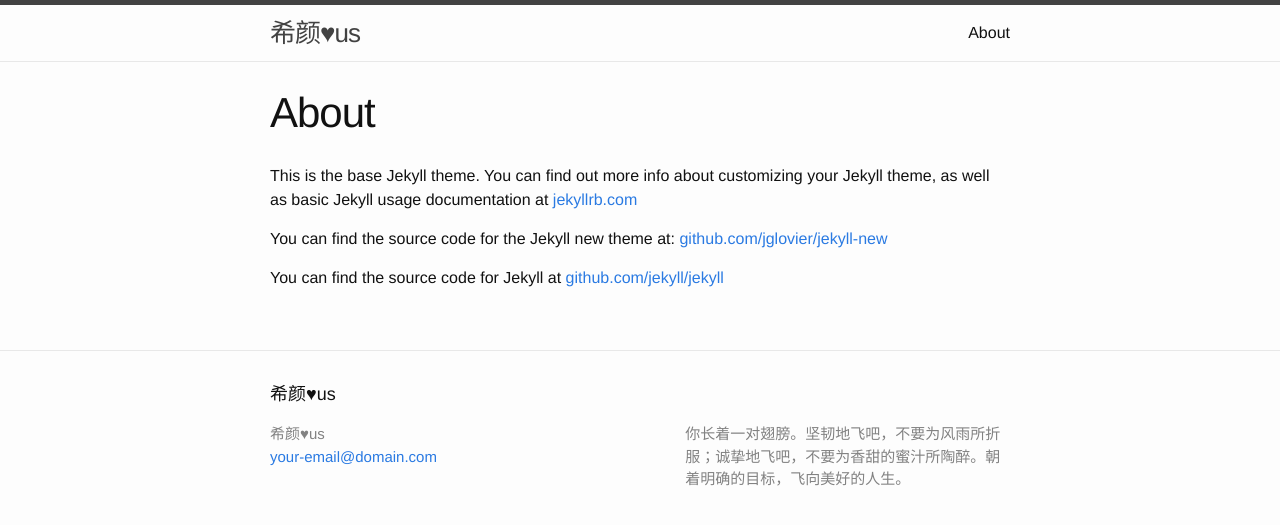
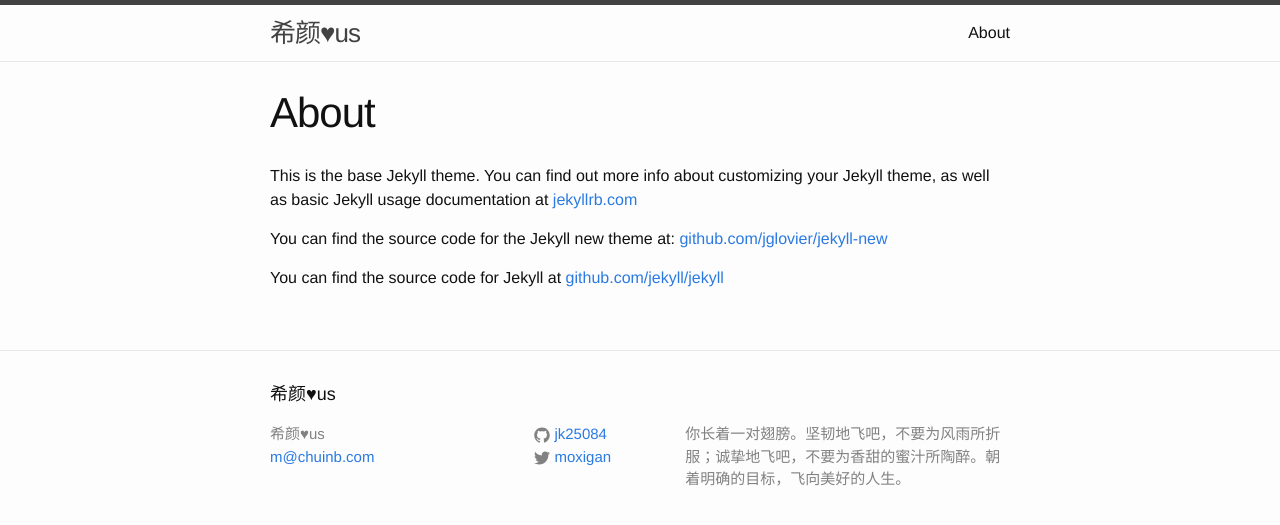
Before and after one commit to jk25084/jk25084.github.io, a Jekyll site: the page built from about.md, in a window 1280 px wide. Shown: the top 525 px of the page. Built offline with Jekyll 4.4.1, drawn with Linux system fonts in a browser that asks for light colours.

Commit message:
edit config

```diff
--- a/_config.yml
+++ b/_config.yml
@@ -1,12 +1,12 @@
 # Site settings
 title: 希颜♥us
-email: your-email@domain.com
+email: m@chuinb.com
 description: > # this means to ignore newlines until "baseurl:"
   你长着一对翅膀。坚韧地飞吧，不要为风雨所折服；诚挚地飞吧，不要为香甜的蜜汁所陶醉。朝着明确的目标，飞向美好的人生。
 baseurl: "" # the subpath of your site, e.g. /blog/
-url: "http://yourdomain.com" # the base hostname & protocol for your site
-powerd by: 6xiy
-gifts for:  xiyan
+url: "http://6xiy.cn" # the base hostname & protocol for your site
+twitter_username: moxigan
+github_username:  jk25084
 
 # Build settings
 markdown: kramdown
```
